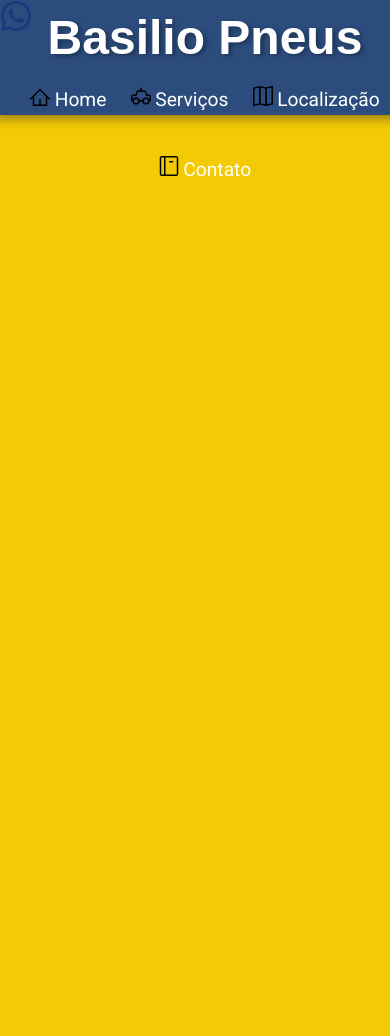
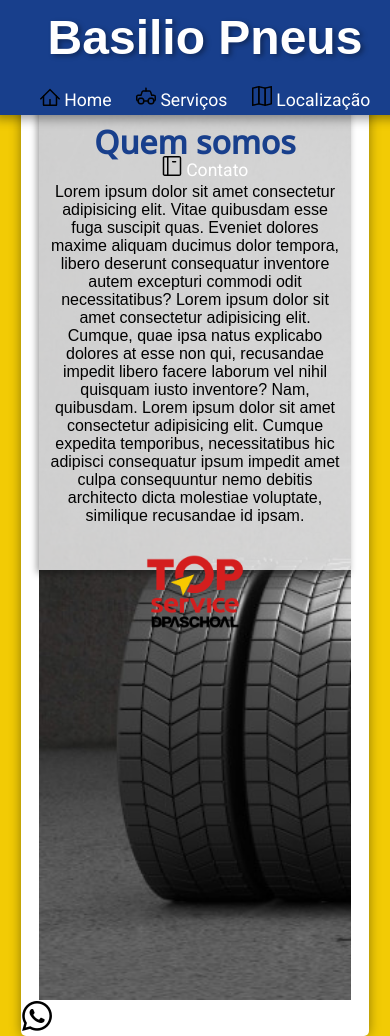
Before and after one commit to gabrielopes7/projetopneus, a plain HTML site: page index.html in a window 390 px wide. Before the commit the page ends 844 px from the top, so only its background shows below. Drawn offline with nearby package versions, Linux system fonts and the light colour scheme.

Commit message:
QuemSomos update

```diff
--- a/estilo/style.css
+++ b/estilo/style.css
@@ -17,7 +17,7 @@ body{
 }
 
 header{
-    background-color: #183f8ce7;
+    background-color: #183f8c;
     display: flex;
     align-items: center;
     justify-content: space-around;
@@ -59,7 +59,7 @@ h1{
     max-width: 180px;
     float: right;
 }
-/*
+
  main{
     max-width: 89%;
     background-color: white;
@@ -70,36 +70,31 @@ h1{
 
 h2{
     font-family: "Open Sans", Arial, Helvetica, sans-serif;
+    font-size: 2rem;
     color: #183f8c;
-} */
+}
 
 
-/*
+
 #cardTitle{
-    background-color: rgba(255, 255, 255, 0.842);
-    position: absolute;
+    background-color: rgba(255, 255, 255, 0.774);
+    max-width: 800px;
+    margin: auto;
     text-align: center;
-    left: 240px;
-    top: 20px;
-    max-width: 300px;
     padding: 10px;
-    height: 500px;
+    padding-top: 80px;
+    height: 400px;
     box-shadow: -2px 3px 7px rgba(0, 0, 0, 0.384);
 }
 
 #howPneus{
-    max-width: 100%;
-    text-align: center;
-    position: relative;
-    top: 80px;
-
-
-
-    #pneus{
-        max-width: 100%;
-    }
-}  Card apresentação
-    */
+    background-image: url(../imagens/pneus2.jpg);
+    background-repeat: no-repeat;
+    background-size: cover;
+    width: 90%;
+    height: 1000px;
+    margin: auto;
+}
 
 
 /*
@@ -343,7 +338,7 @@ h2{
 
     }
     .menu{
-        font-size: 1.2rem;
+        font-size: 1.1rem;
     }
     .logoG{
         display: none;
@@ -359,5 +354,9 @@ h2{
         display: inline-block;
         margin:auto;
     }
+    #cardTitle{
+        padding-top: 110px;
+        height: 450px;
+    }
 
 }
--- a/index.html
+++ b/index.html
@@ -30,16 +30,15 @@
             <img src="imagens/goodyear-logo.png" alt="Logo Goodyear" class="logoG">
 
     </header>
-    <!-- <main>
+    <main>
         <section id ="howPneus">
             <div id = "cardTitle">
                 <h2 style="margin-top: 10px;">Quem somos</h2>
-                <p style="margin-top: 20px; margin-bottom: 40px;">Lorem ipsum dolor sit amet consectetur adipisicing elit. Vitae quibusdam esse fuga suscipit quas. Eveniet dolores maxime aliquam ducimus dolor tempora, libero deserunt consequatur inventore autem excepturi commodi odit necessitatibus? Lorem ipsum dolor sit amet consectetur adipisicing elit. Cumque, quae ipsa natus explicabo dolores at esse non qui, recusandae impedit libero facere laborum vel nihil quisquam iusto inventore? Nam, quibusdam.</p>
+                <p style="margin-top: 20px; margin-bottom: 10%;">Lorem ipsum dolor sit amet consectetur adipisicing elit. Vitae quibusdam esse fuga suscipit quas. Eveniet dolores maxime aliquam ducimus dolor tempora, libero deserunt consequatur inventore autem excepturi commodi odit necessitatibus? Lorem ipsum dolor sit amet consectetur adipisicing elit. Cumque, quae ipsa natus explicabo dolores at esse non qui, recusandae impedit libero facere laborum vel nihil quisquam iusto inventore? Nam, quibusdam. Lorem ipsum dolor sit amet consectetur adipisicing elit. Cumque expedita temporibus, necessitatibus hic adipisci consequatur ipsum impedit amet culpa consequuntur nemo debitis architecto dicta molestiae voluptate, similique recusandae id ipsam.</p>
                 <img src="imagens/topservice.png" alt= "Logo TopService Dpaschoal" style="width: 100px;">
             </div>
-            <img src="imagens/pneu2.jpg" alt="Pneus" id="pneus">
         </section>
-
+        <!--
         <section id="services">
             <div class="service">
                 <img src="imagens/repairIcon.png" alt ="Serviços">
```
Also changed, not shown: imagens/pneu2.jpg (deleted), imagens/pneus2.jpg (added).
